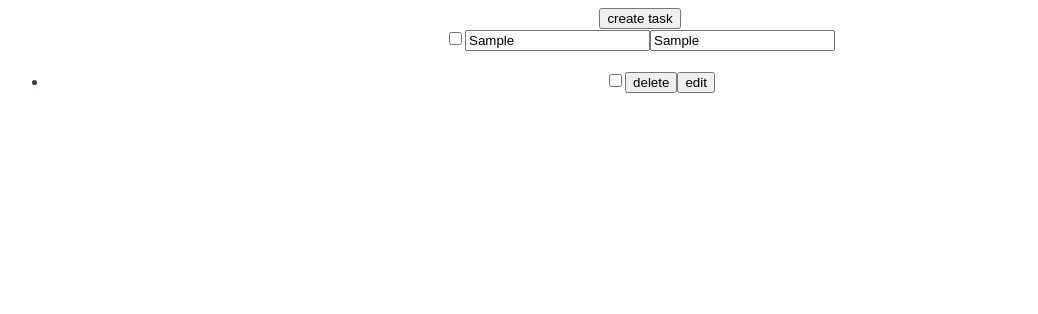
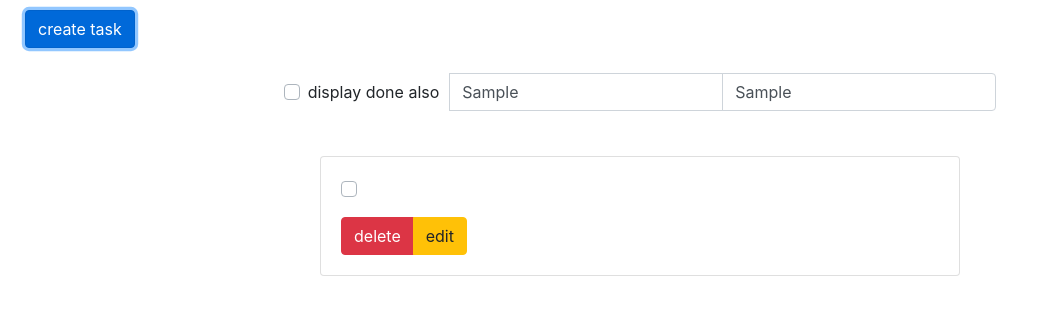
Before and after one commit to arfedulov/vue-todo, a Vue app: page / in a window 1280 px wide. Both pictures are taken after typing "Sample", "Sample" into the empty fields and a click on the button "create task". Shown: the top 314 px of the page, without its empty margins (0-1038 px from the left). Built offline with nearby package versions, Linux system fonts and the light colour scheme.

Commit message:
add bootstrap styles

```diff
--- a/package.json
+++ b/package.json
@@ -9,6 +9,8 @@
     "lint": "vue-cli-service lint"
   },
   "dependencies": {
+    "bootstrap": "^4.4.1",
+    "bootstrap-vue": "^2.4.0",
     "core-js": "^3.4.4",
     "vue": "^2.6.10",
     "vue-router": "^3.1.3",
--- a/src/App.vue
+++ b/src/App.vue
@@ -1,10 +1,10 @@
 <template>
-  <div id="app">
-    <task-list></task-list>
-  </div>
+  <task-list></task-list>
 </template>
 
 <script>
+import 'bootstrap/dist/css/bootstrap.css';
+import 'bootstrap-vue/dist/bootstrap-vue.css';
 import TaskList from '@/views/TaskList.vue';
 
 export default {
@@ -15,24 +15,5 @@ export default {
 </script>
 
 <style>
-#app {
-  font-family: 'Avenir', Helvetica, Arial, sans-serif;
-  -webkit-font-smoothing: antialiased;
-  -moz-osx-font-smoothing: grayscale;
-  text-align: center;
-  color: #2c3e50;
-}
 
-#nav {
-  padding: 30px;
-}
-
-#nav a {
-  font-weight: bold;
-  color: #2c3e50;
-}
-
-#nav a.router-link-exact-active {
-  color: #42b983;
-}
 </style>
--- a/src/components/Task.vue
+++ b/src/components/Task.vue
@@ -1,18 +1,22 @@
 <template>
-  <article>
-    <h1>
-      <input v-if="editable" type="text" class="task-title-control" v-model="titleModel" />
+  <b-card tag="article" :bg-variant="done ? 'success' : 'default'">
+    <b-form-checkbox class="task-status-control" v-model="statusModel" />
+    <b-card-title>
+      <b-form-input v-if="editable" type="text" class="task-title-control" v-model="titleModel" />
       <template v-else>{{title}}</template>
-    </h1>
-    <p>
-      <textarea v-if="editable" class="task-content-control" v-model="contentModel"></textarea>
+    </b-card-title>
+    <b-card-text>
+      <b-form-textarea v-if="editable" class="task-content-control" v-model="contentModel" />
       <template v-else>{{content}}</template>
-    </p>
-    <input type="checkbox" class="task-status-control" v-model="statusModel" />
-    <button class="task-remove-control" @click="remove">delete</button>
-    <button v-if="!editable" @click="editable=true">edit</button>
-    <button v-else @click="editable=false">save</button>
-  </article>
+    </b-card-text>
+    <footer>
+      <b-button-group>
+        <b-button variant="danger" class="task-remove-control" @click="remove">delete</b-button>
+        <b-button variant="warning" v-if="!editable" @click="editable=true">edit</b-button>
+        <b-button variant="primary" v-else @click="editable=false">save</b-button>
+      </b-button-group>
+    </footer>
+  </b-card>
 </template>
 
 <script>
--- a/src/components/TaskFilter.vue
+++ b/src/components/TaskFilter.vue
@@ -1,9 +1,21 @@
 <template>
-  <div>
-    <input type="checkbox" class="task-filter-done-control" v-model="doneModel" />
-    <input type="text" class="task-filter-date-range-from-control" v-model="fromModel" />
-    <input type="text" class="task-filter-date-range-to-control" v-model="toModel" />
-  </div>
+  <b-input-group>
+    <b-form-checkbox inline class="task-filter-done-control" v-model="doneModel">
+      display done also
+    </b-form-checkbox>
+    <b-form-input
+      placeholder="from date yyyy-mm-dd"
+      type="text"
+      class="task-filter-date-range-from-control"
+      v-model="fromModel"
+    />
+    <b-form-input
+      placeholder="to date yyyy-mm-dd"
+      type="text"
+      class="task-filter-date-range-to-control"
+      v-model="toModel"
+    />
+  </b-input-group>
 </template>
 
 <script>
@@ -67,3 +79,11 @@ export default {
   },
 };
 </script>
+
+<style scoped>
+  .task-filter-done-control {
+    margin-right: 10px;
+    display: flex;
+    align-items: center;
+  }
+</style>
--- a/src/components/Toolbar.vue
+++ b/src/components/Toolbar.vue
@@ -1,5 +1,13 @@
 <template>
-  <button class="create-task-control" @click="createTask">create task</button>
+  <b-button-toolbar>
+    <b-button
+      variant="primary"
+      class="create-task-control"
+      @click="createTask"
+    >
+      create task
+    </b-button>
+  </b-button-toolbar>
 </template>
 
 <script>
--- a/src/main.js
+++ b/src/main.js
@@ -1,8 +1,11 @@
 import Vue from 'vue';
+import { BootstrapVue, IconsPlugin } from 'bootstrap-vue';
 import App from './App.vue';
 import store from './store';
 
 Vue.config.productionTip = false;
+Vue.use(BootstrapVue);
+Vue.use(IconsPlugin);
 
 new Vue({
   store,
--- a/src/views/TaskList.vue
+++ b/src/views/TaskList.vue
@@ -1,15 +1,16 @@
 <template>
   <div>
-    <toolbar @toolbar:create-task="createTask"></toolbar>
+    <toolbar class="toolbar" @toolbar:create-task="createTask"></toolbar>
     <task-filter
+      class="task-filter"
       @task-filter:include-done="filterByDoneStatus(true)"
       @task-filter:exclude-done="filterByDoneStatus(false)"
       @task-filter:use-range="filterByRange"
     >
     </task-filter>
-    <ul>
-      <li v-for="task of filteredTasks" :key="task.id">
+    <div class="task-list">
       <task
+        v-for="task of filteredTasks" :key="task.id"
         class="task"
         :id="task.id"
         :title="task.title"
@@ -20,10 +21,8 @@
         @task:change="updateTask"
         @task:done="updateTask({id: task.id, done: true})"
         @task:undone="updateTask({id: task.id, done: false})"
-        >
-        </task>
-      </li>
-    </ul>
+      />
+    </div>
   </div>
 </template>
 
@@ -106,3 +105,20 @@ export default {
   },
 };
 </script>
+
+<style scoped>
+  .task-list {
+    padding: 10px;
+  }
+  .task {
+    max-width: 40em;
+    margin: 10px auto;
+  }
+  .task-filter {
+    margin: 25px auto;
+    width: fit-content;
+  }
+  .toolbar {
+    margin: 10px 25px;
+  }
+</style>
```
Also changed, not shown: 1 other file (tests, documents, lock files or other folders). Lines whose indentation alone changed are shown as unchanged.
